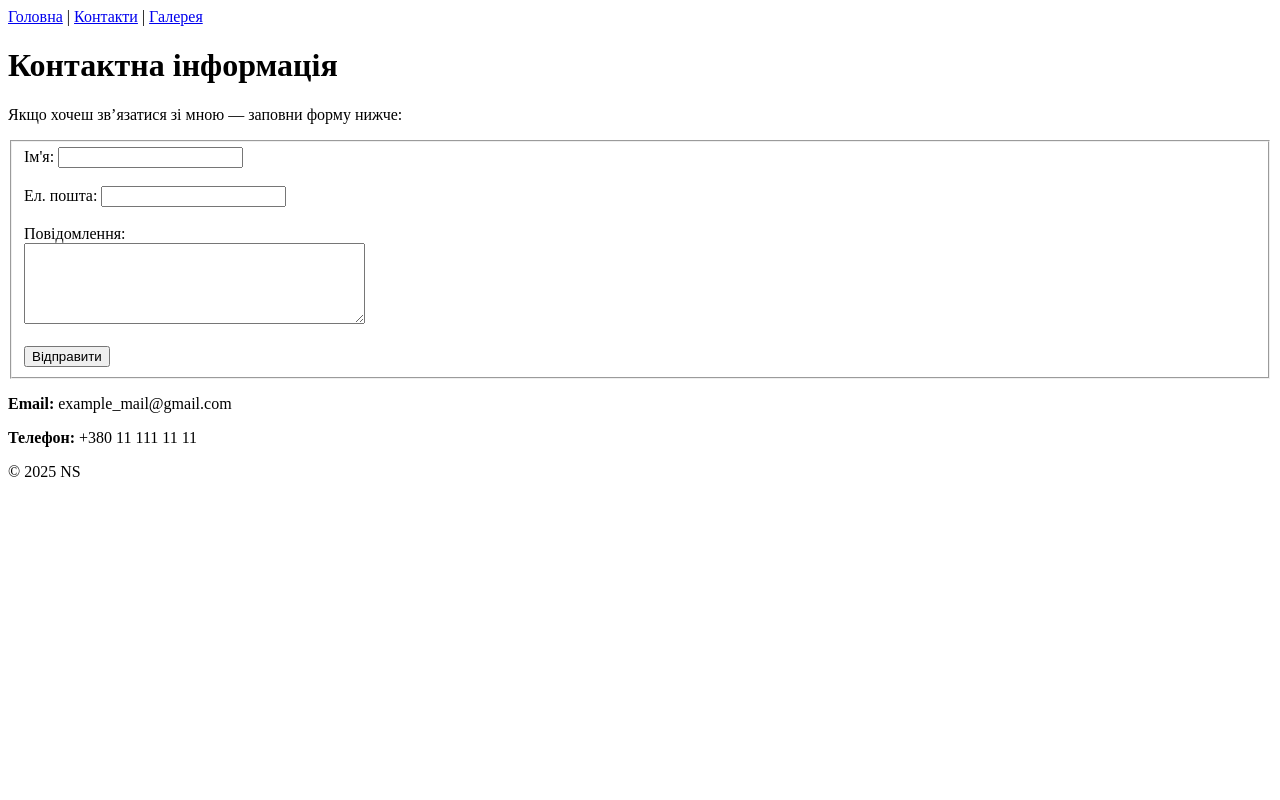
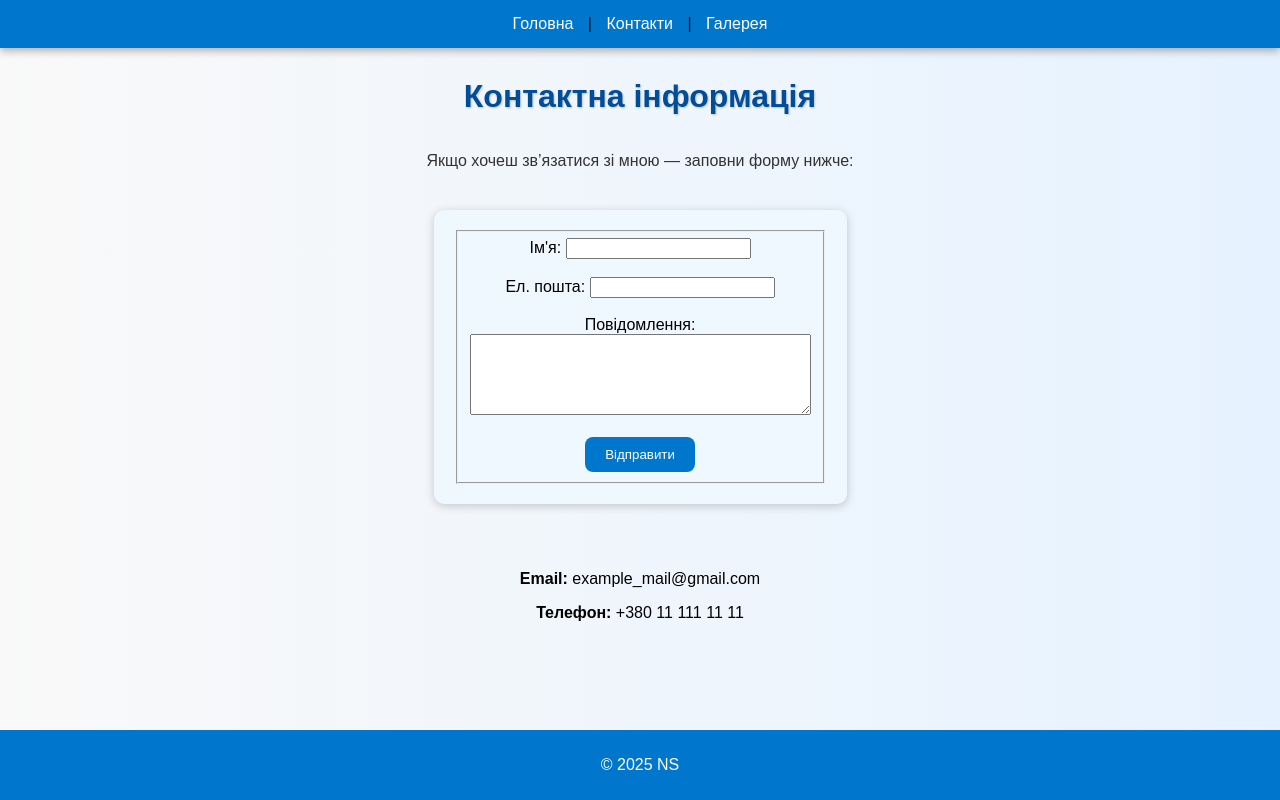
Before and after one commit to u2469701541-stack/hw, a plain HTML site: page pages/contact.html in a window 1280 px wide. Drawn offline with Linux system fonts and the light colour scheme; files that its build step writes are made by us from their sources.

Commit message:
css update

```diff
--- a/pages/contact.html
+++ b/pages/contact.html
@@ -5,32 +5,35 @@
   <meta charset="UTF-8">
   <title>Контакти</title>
   <base href="../">
+  <link rel="stylesheet" href="style.css">
 </head>
 
-<body>
-  <nav>
-    <a href="index.html">Головна</a> |
-    <a href="pages/contact.html">Контакти</a> |
-    <a href="pages/gallery.html">Галерея</a>
+<body id="contact-page">
+  <nav class="menu">
+    <a href="index.html" class="menu-link">Головна</a> |
+    <a href="pages/contact.html" class="menu-link">Контакти</a> |
+    <a href="pages/gallery.html" class="menu-link">Галерея</a>
   </nav>
 
-  <h1>Контактна інформація</h1>
-  <p>Якщо хочеш зв’язатися зі мною — заповни форму нижче:</p>
+  <h1 class="title">Контактна інформація</h1>
+  <p class="intro">Якщо хочеш зв’язатися зі мною — заповни форму нижче:</p>
 
-  <form>
+  <form class="contact-form">
     <fieldset>
       <label>Ім'я: <input type="text" name="name"></label><br><br>
       <label>Ел. пошта: <input type="email" name="email"></label><br><br>
       <label>Повідомлення:</label><br>
       <textarea rows="5" cols="40"></textarea><br><br>
-      <button type="submit">Відправити</button>
+      <button type="submit" class="btn">Відправити</button>
     </fieldset>
   </form>
 
-  <p><b>Email:</b> example_mail@gmail.com</p>
-  <p><b>Телефон:</b> +380 11 111 11 11</p>
+  <div class="contact-info">
+    <p><b>Email:</b> example_mail@gmail.com</p>
+    <p><b>Телефон:</b> +380 11 111 11 11</p>
+  </div>
 
-  <footer>
+  <footer class="footer">
     <p>© 2025 NS</p>
   </footer>
 </body>
--- /dev/null
+++ b/style.css
@@ -0,0 +1,134 @@
+html,
+body {
+  height: 100%;
+}
+
+body {
+  font-family: Arial, sans-serif;
+  background: linear-gradient(to right, #f9f9f9, #e6f2ff);
+  margin: 0;
+  padding: 0;
+  display: flex;
+  flex-direction: column;
+}
+
+.menu {
+  background-color: #0077cc;
+  padding: 15px;
+  text-align: center;
+  box-shadow: 0 3px 8px rgba(0, 0, 0, 0.3);
+}
+
+.menu-link {
+  color: white;
+  text-decoration: none;
+  margin: 0 10px;
+  transition: color 0.3s ease, text-shadow 0.3s ease;
+}
+
+.menu-link:hover {
+  color: #ffcc00;
+  text-shadow: 1px 1px 3px rgba(0, 0, 0, 0.4);
+}
+
+.title {
+  text-align: center;
+  color: #004d99;
+  text-shadow: 1px 1px 2px rgba(0, 0, 0, 0.2);
+  margin-top: 30px;
+}
+
+.subtitle {
+  color: #0066cc;
+  text-align: center;
+  margin-top: 30px;
+  margin-bottom: 10px;
+}
+
+.intro {
+  text-align: center;
+  color: #333;
+  margin-bottom: 10px;
+}
+
+.photo-block {
+  text-align: center;
+  margin: 20px;
+}
+
+.photo-block img {
+  border-radius: 20px;
+  box-shadow: 0 5px 15px rgba(0, 0, 0, 0.3);
+  transition: transform 0.4s ease, opacity 0.4s ease;
+}
+
+.photo-block img:hover {
+  transform: scale(1.05);
+  opacity: 0.9;
+}
+
+.info-list {
+  background-color: #ffffffcc;
+  border-radius: 10px;
+  padding: 15px 30px;
+  width: fit-content;
+  margin: 20px auto;
+  box-shadow: 0 2px 10px rgba(0, 0, 0, 0.2);
+}
+
+.contact-form {
+  text-align: center;
+  margin: 30px;
+  padding: 20px;
+  background-color: #f0f8ff;
+  border-radius: 10px;
+  width: fit-content;
+  margin-left: auto;
+  margin-right: auto;
+  box-shadow: 0 2px 10px rgba(0, 0, 0, 0.2);
+}
+
+.contact-info {
+  text-align: center;
+  margin: 20px;
+}
+
+.btn {
+  background-color: #0077cc;
+  color: white;
+  border: none;
+  padding: 10px 20px;
+  border-radius: 8px;
+  cursor: pointer;
+  transition: background-color 0.3s ease, transform 0.2s ease;
+}
+
+.btn:hover {
+  background-color: #005fa3;
+  transform: scale(1.05);
+}
+
+.gallery {
+  text-align: center;
+  margin: 30px;
+}
+
+.gallery img {
+  border-radius: 15px;
+  margin: 10px;
+  box-shadow: 0 5px 10px rgba(0, 0, 0, 0.3);
+  transition: transform 0.4s ease, opacity 0.4s ease;
+}
+
+.gallery img:hover {
+  transform: scale(1.05);
+  opacity: 0.9;
+}
+
+.footer {
+  background-color: #0077cc;
+  color: white;
+  text-align: center;
+  padding: 10px;
+  margin-top: auto;
+}
```
Also changed, not shown: index.html (+12 -11 lines), pages/gallery.html (+13 -14 lines).
